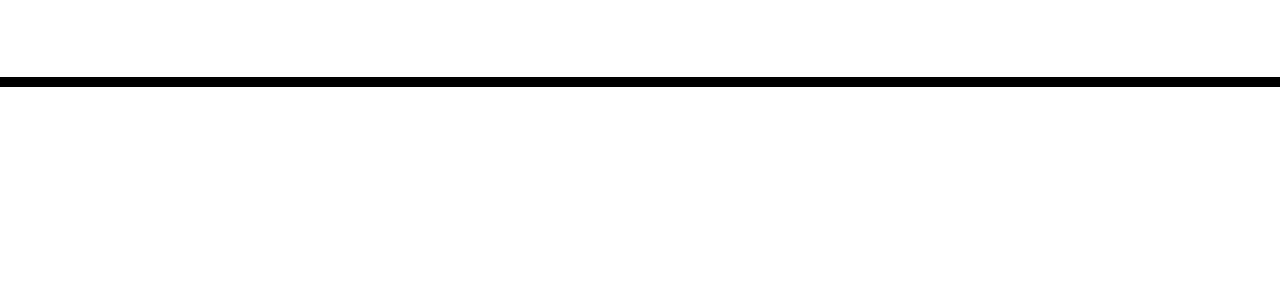
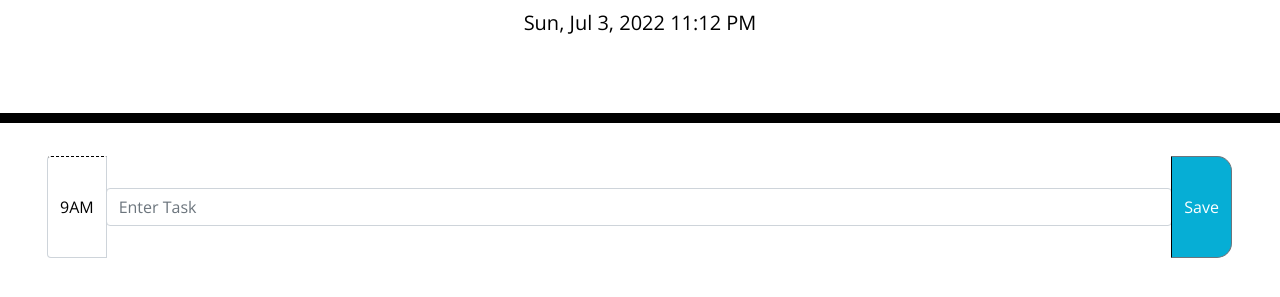
Before and after one commit to chelsea314/Challenge-5---Work-Day-Scheduler, a plain HTML site: page index.html in a window 1280 px wide. Shown: the part 181-478 px from the top of the page. Drawn offline with nearby package versions, Linux system fonts and the light colour scheme; files that its build step writes are made by us from their sources.

Commit message:
timeblock

```diff
--- a/assets/js/script.js
+++ b/assets/js/script.js
@@ -0,0 +1,31 @@
+var today = moment();
+$("#currentDay").text(today.format("llll"));
+
+var timeBlockEl = $('#timeBlock')
+
+var currentTime = today.format('hh:mm');
+console.log(currentTime);
+
+
+
+if (currentTime.getHours === currentHour && currentTime.getMinutes() === 0){
+    // change the color of the timeblock
+}
+
+var date = new Date(); // Create Date object for a reference point
+if(date.getHours() === 8 && date.getMinutes() === 0 && date.getSeconds() < 10){ // Check the time like above
+   // Do stuff
+}
+
+
+
+
+
+// time blocks for standard business hours
+// append a container for each hour
+// past blocks are colored gray
+// present block colored red
+// future blocks colored green
+// enter info on click to input
+// input saves for that time block
+// input remains in block even after a page refresh
--- a/index.html
+++ b/index.html
@@ -18,7 +18,7 @@
       href="https://fonts.googleapis.com/css?family=Open+Sans&display=swap"
       rel="stylesheet"
     />
-    <link rel="stylesheet" href="style.css" />
+    <link rel="stylesheet" href="./assets/css/style.css" />
     <title>Work Day Scheduler</title>
   </head>
 
@@ -28,11 +28,106 @@
       <p class="lead">A simple calendar app for scheduling your work day</p>
       <p id="currentDay" class="lead"></p>
     </header>
-    <div class="container">
-      <!-- Timeblocks go here -->
+
+
+  <main class="container-fluid">
+    <div class="row time-block" id="timeBlock">
+      <div class="input-group">
+        <div class="col-12 col-md-1 p-0 justify-content-end input-group-prepend">
+          <label class="input-group-text hour" for="inputGroupSelect01">9AM</label>
+        </div>
+        <div class="col-12 col-md-10 p-0 ">
+           <input type="text" class="form-control" placeholder="Enter Task" aria-label="Recipient's username" aria-describedby="button-addon2">
+        </div>
+        <div class="col-12 col-md-1 p-0 input-group-append">
+          <button class="btn btn-outline-secondary saveBtn" type="button" id="button-addon2">Save</button>
+        </div>
+      </div>
     </div>
+
+    <!-- <div class="input-group">
+      <div class="input-group-prepend">
+        <label class="input-group-text" for="inputGroupSelect01">10AM</label>
+      </div>
+      <input type="text" class="form-control" placeholder="Enter Task" aria-label="Recipient's username" aria-describedby="button-addon2">
+      <div class="input-group-append">
+        <button class="btn btn-outline-secondary" type="button" id="button-addon2">Save</button>
+      </div>
+    </div>
+
+    <div class="input-group">
+      <div class="input-group-prepend">
+        <label class="input-group-text" for="inputGroupSelect01">11AM</label>
+      </div>
+      <input type="text" class="form-control" placeholder="Enter Task" aria-label="Recipient's username" aria-describedby="button-addon2">
+      <div class="input-group-append">
+        <button class="btn btn-outline-secondary" type="button" id="button-addon2">Save</button>
+      </div>
+    </div>
+
+    <div class="input-group">
+      <div class="input-group-prepend">
+        <label class="input-group-text" for="inputGroupSelect01">12PM</label>
+      </div>
+      <input type="text" class="form-control" placeholder="Enter Task" aria-label="Recipient's username" aria-describedby="button-addon2">
+      <div class="input-group-append">
+        <button class="btn btn-outline-secondary" type="button" id="button-addon2">Save</button>
+      </div>
+    </div>
+
+    <div class="input-group">
+      <div class="input-group-prepend">
+        <label class="input-group-text" for="inputGroupSelect01">1PM</label>
+      </div>
+      <input type="text" class="form-control" placeholder="Enter Task" aria-label="Recipient's username" aria-describedby="button-addon2">
+      <div class="input-group-append">
+        <button class="btn btn-outline-secondary" type="button" id="button-addon2">Save</button>
+      </div>
+    </div>
+
+    <div class="input-group">
+      <div class="input-group-prepend">
+        <label class="input-group-text" for="inputGroupSelect01">2PM</label>
+      </div>
+      <input type="text" class="form-control" placeholder="Enter Task" aria-label="Recipient's username" aria-describedby="button-addon2">
+      <div class="input-group-append">
+        <button class="btn btn-outline-secondary" type="button" id="button-addon2">Save</button>
+      </div>
+    </div>
+
+    <div class="input-group">
+      <div class="input-group-prepend">
+        <label class="input-group-text" for="inputGroupSelect01">3PM</label>
+      </div>
+      <input type="text" class="form-control" placeholder="Enter Task" aria-label="Recipient's username" aria-describedby="button-addon2">
+      <div class="input-group-append">
+        <button class="btn btn-outline-secondary" type="button" id="button-addon2">Save</button>
+      </div>
+    </div>
+
+    <div class="input-group">
+      <div class="input-group-prepend">
+        <label class="input-group-text" for="inputGroupSelect01">4PM</label>
+      </div>
+      <input type="text" class="form-control" placeholder="Enter Task" aria-label="Recipient's username" aria-describedby="button-addon2">
+      <div class="input-group-append">
+        <button class="btn btn-outline-secondary" type="button" id="button-addon2">Save</button>
+      </div>
+    </div>
+
+    <div class="input-group">
+      <div class="input-group-prepend">
+        <label class="input-group-text" for="inputGroupSelect01">5PM</label>
+      </div>
+      <input type="text" class="form-control" placeholder="Enter Task" aria-label="Recipient's username" aria-describedby="button-addon2">
+      <div class="input-group-append">
+        <button class="btn btn-outline-secondary" type="button" id="button-addon2">Save</button>
+      </div>
+    </div> -->
+  </main>
 
     <script src="https://code.jquery.com/jquery-3.4.1.min.js"></script>
     <script src="https://cdnjs.cloudflare.com/ajax/libs/moment.js/2.24.0/moment.min.js"></script>
+    <script src = "assets/js/script.js"></script>
   </body>
 </html>
```
Also changed, not shown: 1 other file.
